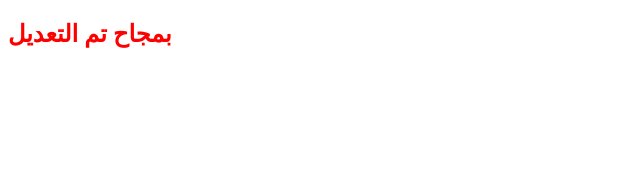
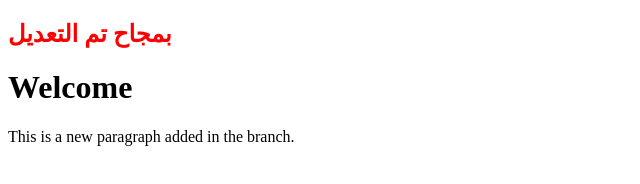
Before and after one commit to Youssefmmk/Booking, a plain HTML site: page index.html in a window 1280 px wide. Shown: the whole page, without its empty margins (0-640 px from the left). Drawn offline with Linux system fonts and the light colour scheme.

Commit message:
added a new

```diff
--- a/index.html
+++ b/index.html
@@ -8,5 +8,8 @@
 </head>
 <body>
     <h2> بمجاح تم التعديل</h2>
+    <h1>Welcome</h1>
+<p>This is a new paragraph added in the branch.</p>
+
 </body>
 </html>
```
